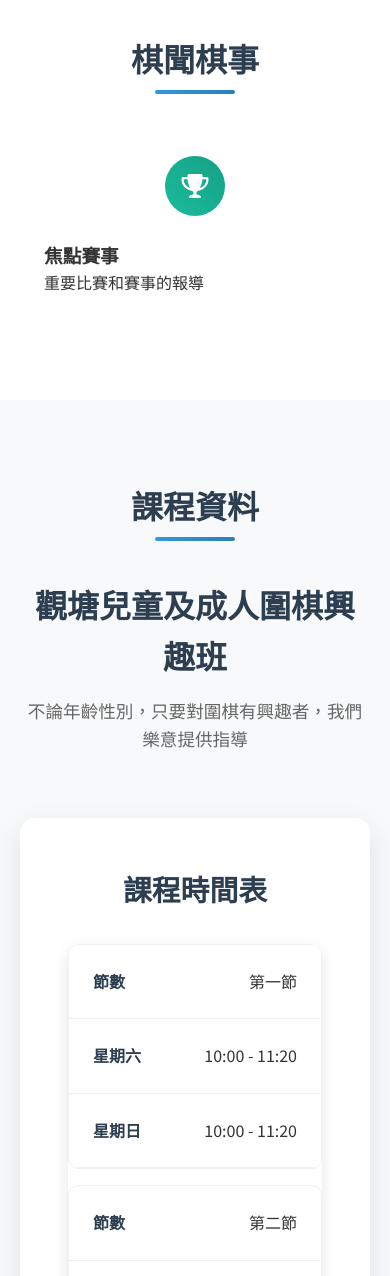
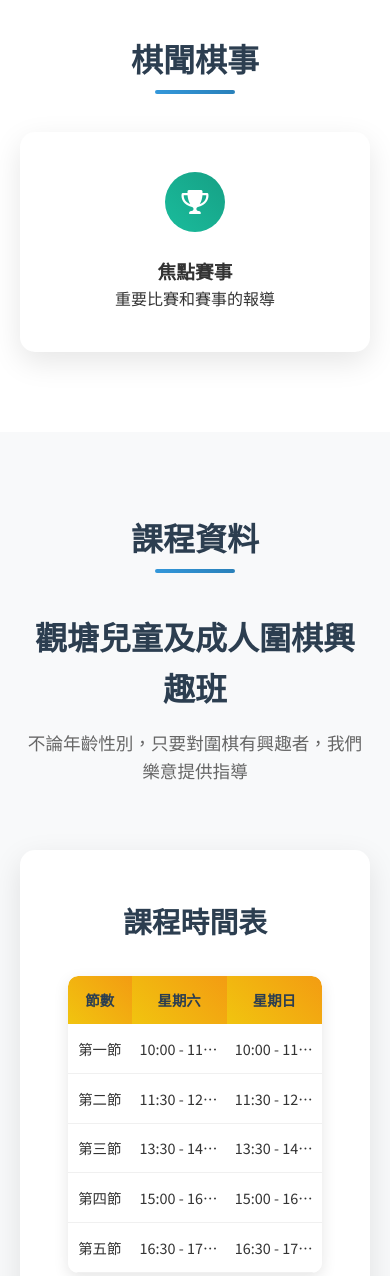
Before and after one commit to hkgca-chiwing/github.io, a plain HTML site: page index.html in a window 390 px wide. Shown: the part 6680-7956 px from the top of the page. Drawn offline with Linux system fonts and the light colour scheme.

Commit message:
Add files via upload

```diff
--- a/styles.css
+++ b/styles.css
@@ -756,10 +756,11 @@ body {
 }
 
 .contact-grid {
-    display: grid;
-    grid-template-columns: 1fr 1fr;
+    display: flex;
+    justify-content: center;
+    align-items: center;
     gap: 4rem;
-    align-items: start;
+    flex-wrap: wrap;
 }
 
 .contact-info {
@@ -767,6 +768,9 @@ body {
     padding: 3rem;
     border-radius: 15px;
     box-shadow: 0 10px 30px rgba(0, 0, 0, 0.1);
+    max-width: 600px;
+    width: 100%;
+    margin: 0 auto;
 }
 
 .contact-item {
@@ -2091,42 +2095,59 @@ html {
 
 
 
+/* 保持課程時間表在所有設備上的一致格式 */
 @media (max-width: 768px) {
-    .schedule-table thead {
-        display: none;
-    }
-
-    .schedule-table, .schedule-table tbody, .schedule-table tr, .schedule-table td {
-        display: block;
-        width: 100%;
-    }
-
-    .schedule-table tr {
-        margin-bottom: 1rem;
-        border: 1px solid #f0f0f0;
-        border-radius: 10px;
+    .schedule-table {
+        font-size: 0.9rem;
+        min-width: 100%;
+        table-layout: fixed;
+    }
+
+    .schedule-table th,
+    .schedule-table td {
+        padding: 0.8rem 0.5rem;
+        white-space: nowrap;
         overflow: hidden;
-    }
-
-    .schedule-table td {
-        text-align: right;
-        padding-left: 50%;
-        position: relative;
-    }
-
-    .schedule-table td::before {
-        content: attr(data-label);
-        position: absolute;
-        left: 1.5rem;
-        width: calc(50% - 3rem);
-        padding-right: 10px;
-        white-space: nowrap;
-        text-align: left;
-        font-weight: 600;
-        color: #2c3e50;
-    }
-
-    .schedule-table td:nth-of-type(1)::before { content: "節數"; }
-    .schedule-table td:nth-of-type(2)::before { content: "星期六"; }
-    .schedule-table td:nth-of-type(3)::before { content: "星期日"; }
-}
+        text-overflow: ellipsis;
+    }
+
+    .schedule-table th:first-child,
+    .schedule-table td:first-child {
+        width: 25%;
+    }
+
+    .schedule-table th:nth-child(2),
+    .schedule-table td:nth-child(2) {
+        width: 37.5%;
+    }
+
+    .schedule-table th:nth-child(3),
+    .schedule-table td:nth-child(3) {
+        width: 37.5%;
+    }
+}
+
+
+.news-categories {
+    display: flex;
+    justify-content: center;
+    align-items: center;
+    flex-wrap: wrap;
+    gap: 2rem;
+}
+
+.news-category {
+    background: white;
+    padding: 2.5rem;
+    border-radius: 15px;
+    text-align: center;
+    box-shadow: 0 10px 30px rgba(0, 0, 0, 0.1);
+    transition: all 0.3s ease;
+    max-width: 400px;
+    width: 100%;
+}
+
+.news-category:hover {
+    transform: translateY(-5px);
+    box-shadow: 0 20px 40px rgba(0, 0, 0, 0.15);
+}
```
